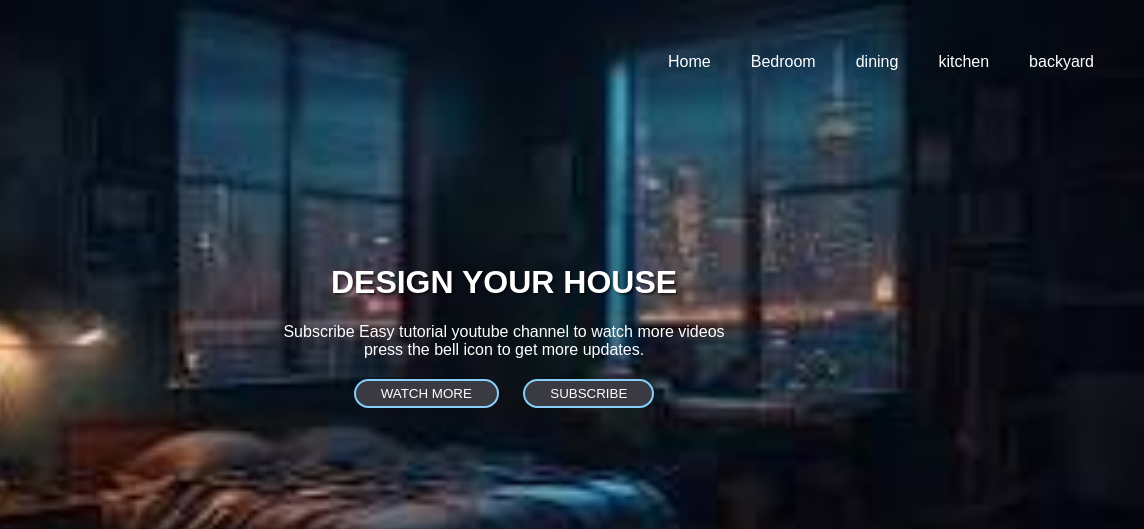
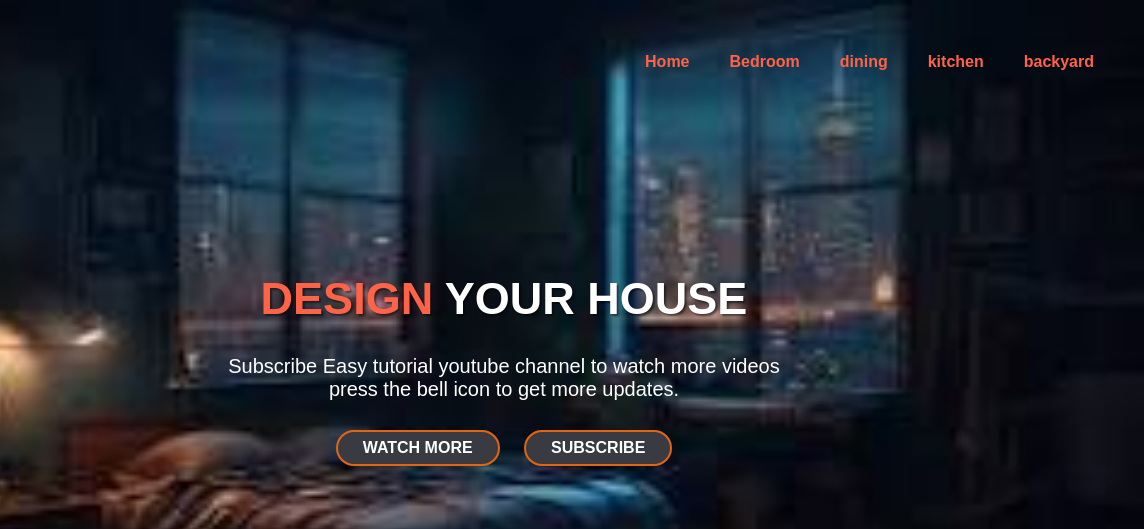
Before and after one commit to mazharktk5/Class-task-1, a plain HTML site: page index.html in a window 1280 px wide. Shown: the top 529 px of the page, 136-1280 px from the left. Drawn offline with Linux system fonts and the light colour scheme.

Commit message:
some changes in css

```diff
--- a/index.html
+++ b/index.html
@@ -23,7 +23,7 @@
         </nav>
     </header>
     <main>
-        <h1>DESIGN YOUR HOUSE</h1>
+        <h1> <span>DESIGN </span> YOUR HOUSE</h1>
         <p>Subscribe Easy tutorial youtube channel to watch more videos <br>
         press the bell icon to get more updates.</p>
         <div class="buttons">
--- a/style.css
+++ b/style.css
@@ -5,6 +5,7 @@ body {
     /* background-image: url(./depositphotos_272041202-stock-photo-modern-living-interior-design.jpg); */
     background-image: url(./photo\ 2.jpg);
     background-image: url(./download.jpg);
+
     /* background-image: url(./pexels-photo-1879061.jpeg); */
     /* background-image: url(./pexels-photo-1879061.jpeg); */
     background-size: cover;
@@ -33,20 +34,26 @@ nav ul {
     padding: 0;
 
     display: flex;
+
+
 }
 nav ul li {
     margin-right: 20px;
 }
 nav ul li a {
-    color: #fff;
+    color:tomato;
     text-decoration: none;
     padding: 5px 10px;
     border-radius: 5px;
     transition: background-color 0.3s;
+    font-weight: bolder;
+
+
 }
 nav ul li a:hover {
     /* background-color: #555; */
     text-decoration: underline;
+    color: rgb(215, 131, 116);
 }
 main {
     padding: 120px;
@@ -55,22 +62,33 @@ main {
 }
 h1 {
     text-shadow: 2px 2px 2px rgba(0, 0, 0, 0.5);
+    font-size:45px ;
 
+}
+
+span{
+    color: tomato;
 }
 .buttons {
     margin-top: 20px;
 }
 .buttons button {
-    padding: 5px 25px;
-    margin: 0 10px;
-    border: 2px solid lightskyblue;
+    padding: 7px 25px;
+    margin: 9px 10px;
+    border: 2px solid#e4650e;
     border-radius: 20px;
     background-color: #3a3a42;
+    font-size: 16px;
 
     color: #fff;
     cursor: pointer;
     transition: background-color 0.3s;
+    font-weight: bold;
+}
+p{
+    font-size: 20px;
 }
 .buttons button:hover {
     background-color:lightskyblue;
+    background-color: tomato;
 }
```
